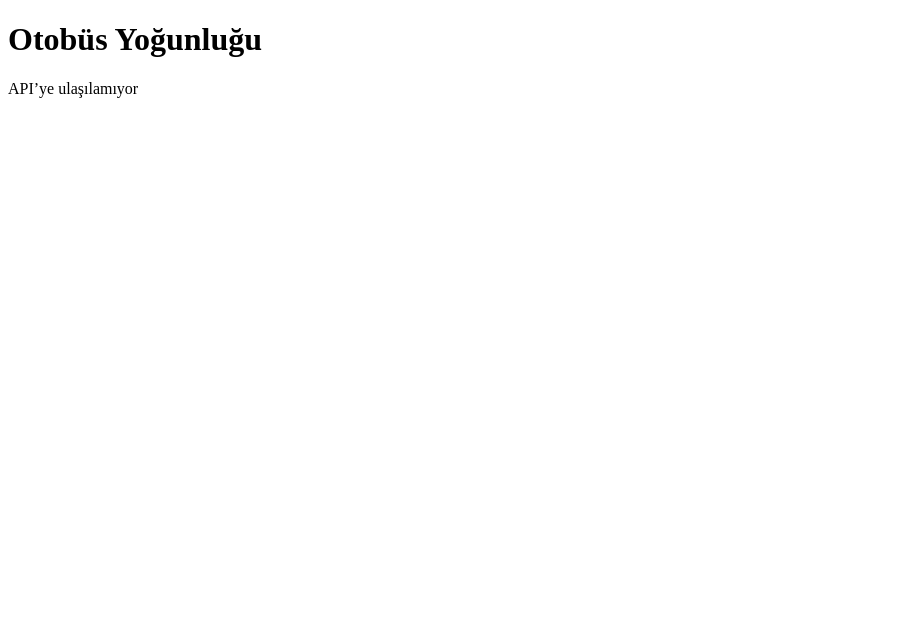
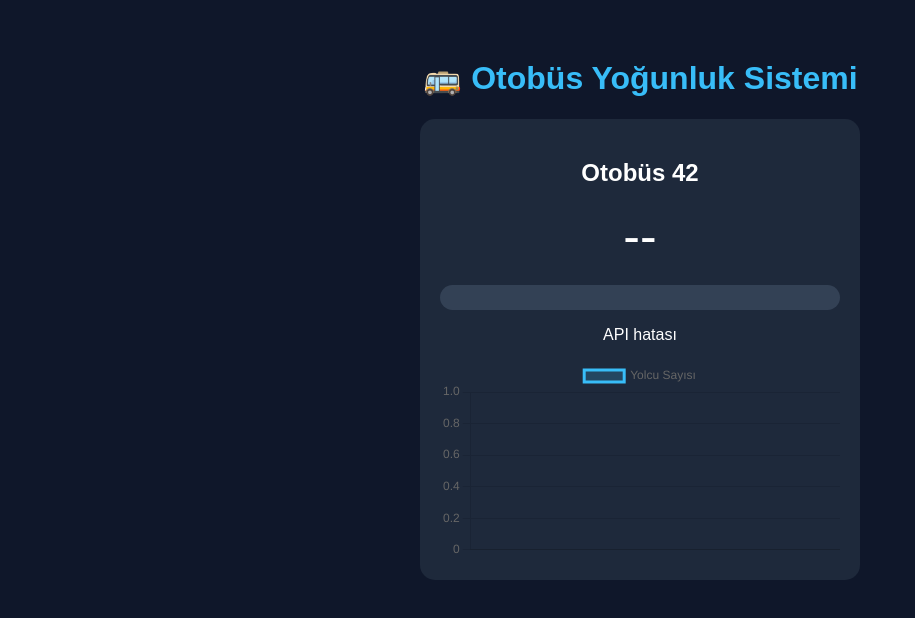
Before and after one commit to oguzaskin/bus-density-api, a plain HTML site: page index.html in a window 1280 px wide. Shown: the whole page, without its empty margins (0-915 px from the left). Drawn offline with nearby package versions, Linux system fonts and the light colour scheme; no server answers.

Commit message:
Update index.html

```diff
--- a/index.html
+++ b/index.html
@@ -1,28 +1,135 @@
 <!DOCTYPE html>
 <html lang="tr">
 <head>
-    <meta charset="UTF-8">
-    <title>Otobüs Yoğunluğu</title>
+<meta charset="UTF-8">
+<title>Otobüs Yoğunluk Paneli</title>
+
+<script src="https://cdn.jsdelivr.net/npm/chart.js"></script>
+
+<style>
+body {
+    font-family: Arial;
+    background: #0f172a;
+    color: white;
+    text-align: center;
+    padding: 30px;
+}
+
+h1 {
+    color: #38bdf8;
+}
+
+.card {
+    background: #1e293b;
+    padding: 20px;
+    border-radius: 15px;
+    width: 400px;
+    margin: auto;
+    margin-top: 20px;
+}
+
+/* 🔥 DOLULUK BAR */
+.bar-container {
+    width: 100%;
+    background: #334155;
+    border-radius: 20px;
+    overflow: hidden;
+    margin-top: 20px;
+}
+
+.bar {
+    height: 25px;
+    width: 0%;
+    background: linear-gradient(90deg, #22c55e, #facc15, #ef4444);
+    transition: width 0.8s ease;
+}
+
+/* sayı */
+.count {
+    font-size: 50px;
+    margin: 10px;
+}
+</style>
 </head>
+
 <body>
 
-<h1>Otobüs Yoğunluğu</h1>
-<p id="result">Yükleniyor...</p>
+<h1>🚌 Otobüs Yoğunluk Sistemi</h1>
+
+<div class="card">
+    <h2>Otobüs 42</h2>
+
+    <div id="count" class="count">--</div>
+
+    <!-- 🔥 Doluluk Bar -->
+    <div class="bar-container">
+        <div id="bar" class="bar"></div>
+    </div>
+
+    <p id="status">Bağlanıyor...</p>
+
+    <!-- Grafik -->
+    <canvas id="chart"></canvas>
+</div>
 
 <script>
-async function getData() {
+
+let chartData = [];
+
+const ctx = document.getElementById('chart');
+
+const chart = new Chart(ctx, {
+    type: 'line',
+    data: {
+        labels: [],
+        datasets: [{
+            label: 'Yolcu Sayısı',
+            data: [],
+            borderColor: '#38bdf8',
+            backgroundColor: 'rgba(56,189,248,0.2)',
+            tension: 0.4
+        }]
+    }
+});
+
+async function update() {
     try {
         const res = await fetch("https://bus-density-backend.onrender.com/bus/42");
         const data = await res.json();
-        document.getElementById("result").innerText = "Yolcu Sayısı   : " + data.count;
+
+        let count = data.count;
+
+        // sayı
+        document.getElementById("count").innerText = count;
+
+        // 🔥 BAR (max 50 kişi varsayım)
+        let percent = Math.min((count / 50) * 100, 100);
+        document.getElementById("bar").style.width = percent + "%";
+
+        // grafik
+        let time = new Date().toLocaleTimeString();
+
+        chart.data.labels.push(time);
+        chart.data.datasets[0].data.push(count);
+
+        // fazla veri sil
+        if (chart.data.labels.length > 10) {
+            chart.data.labels.shift();
+            chart.data.datasets[0].data.shift();
+        }
+
+        chart.update();
+
+        document.getElementById("status").innerText = "Canlı veri aktif";
+
     } catch (e) {
-        document.getElementById("result").innerText = "API’ye ulaşılamıyor";
-        console.error(e);
+        document.getElementById("status").innerText = "API hatası";
     }
 }
 
-setInterval(getData, 5000);
-getData();
+setInterval(update, 3000);
+update();
+
 </script>
 
 </body>
```
